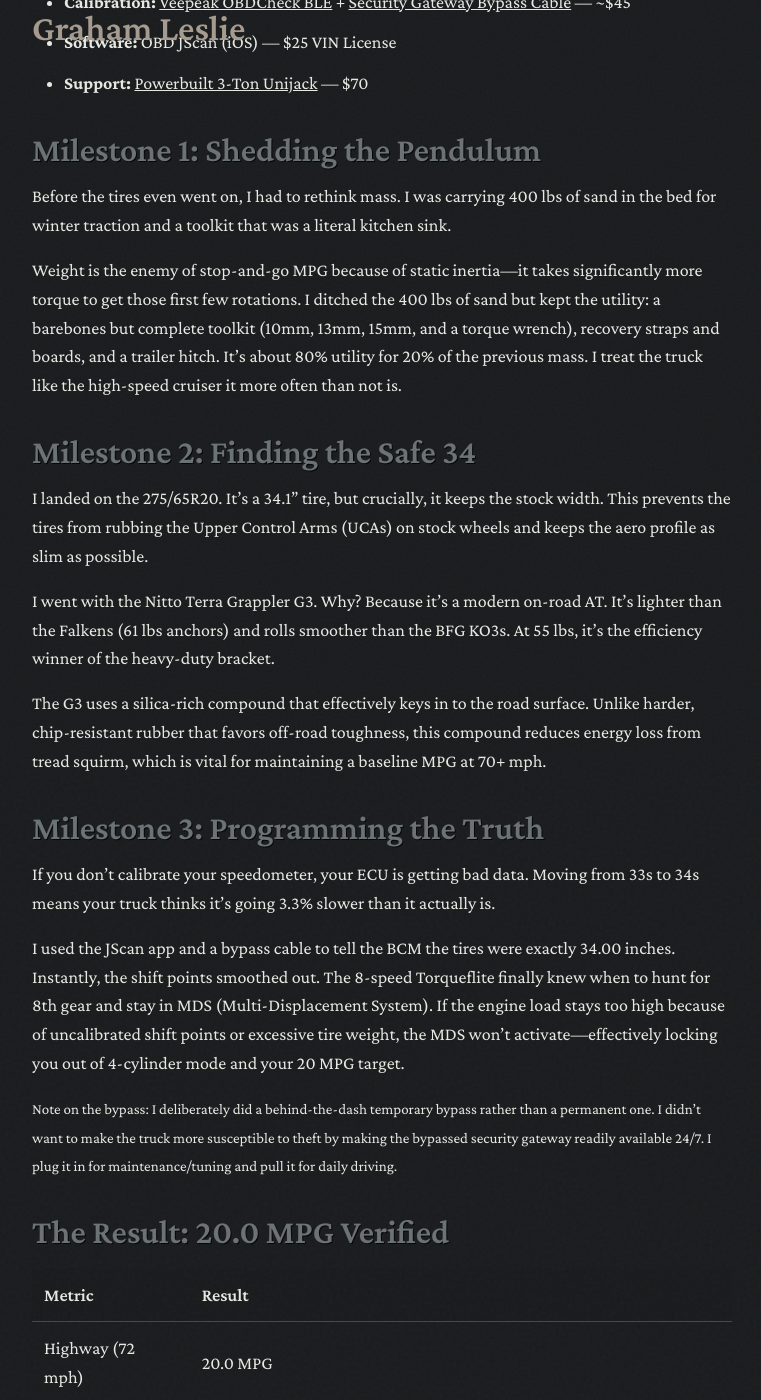
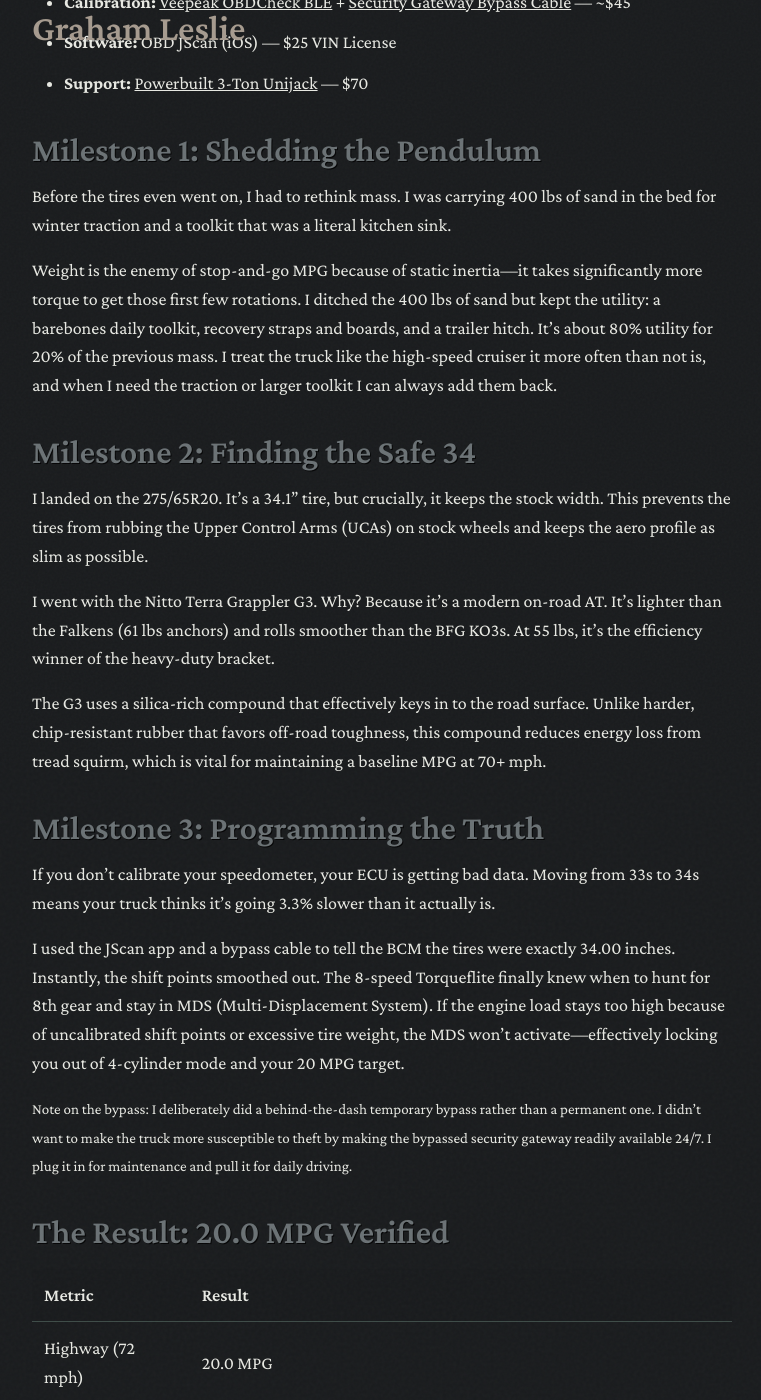
Before and after one commit to grahamleslie/grahamleslie.github.io, a Jekyll site: the page built from _posts/2026-06-08-ram-mileage-inflection-point.md, in a window 1280 px wide and 1400 px high, scrolled down 1157 px. Shown: the whole window, without its empty margins (258-1019 px from the left). Built offline with Jekyll 4.4.1, drawn with Linux system fonts in a browser that asks for light colours; nearby versions of some CDN libraries.

Commit message:
Updates copy

```diff
--- a/_posts/2026-06-08-ram-mileage-inflection-point.md
+++ b/_posts/2026-06-08-ram-mileage-inflection-point.md
@@ -37,7 +37,7 @@ My goal was specific:
 
 Before the tires even went on, I had to rethink mass. I was carrying 400 lbs of sand in the bed for winter traction and a toolkit that was a literal kitchen sink.
 
-Weight is the enemy of stop-and-go MPG because of static inertia—it takes significantly more torque to get those first few rotations. I ditched the 400 lbs of sand but kept the utility: a barebones but complete toolkit (10mm, 13mm, 15mm, and a torque wrench), recovery straps and boards, and a trailer hitch. It’s about 80% utility for 20% of the previous mass. I treat the truck like the high-speed cruiser it more often than not is.
+Weight is the enemy of stop-and-go MPG because of static inertia—it takes significantly more torque to get those first few rotations. I ditched the 400 lbs of sand but kept the utility: a barebones daily toolkit, recovery straps and boards, and a trailer hitch. It’s about 80% utility for 20% of the previous mass. I treat the truck like the high-speed cruiser it more often than not is, and when I need the traction or larger toolkit I can always add them back.
 
 ## Milestone 2: Finding the Safe 34
 
@@ -53,7 +53,7 @@ If you don't calibrate your speedometer, your ECU is getting bad data. Moving fr
 
 I used the JScan app and a bypass cable to tell the BCM the tires were exactly 34.00 inches. Instantly, the shift points smoothed out. The 8-speed Torqueflite finally knew when to hunt for 8th gear and stay in MDS (Multi-Displacement System). If the engine load stays too high because of uncalibrated shift points or excessive tire weight, the MDS won't activate—effectively locking you out of 4-cylinder mode and your 20 MPG target.
 
-<small>Note on the bypass: I deliberately did a behind-the-dash temporary bypass rather than a permanent one. I didn’t want to make the truck more susceptible to theft by making the bypassed security gateway readily available 24/7. I plug it in for maintenance/tuning and pull it for daily driving.</small>
+<small>Note on the bypass: I deliberately did a behind-the-dash temporary bypass rather than a permanent one. I didn’t want to make the truck more susceptible to theft by making the bypassed security gateway readily available 24/7. I plug it in for maintenance and pull it for daily driving.</small>
 
 ## The Result: 20.0 MPG Verified
 
```
